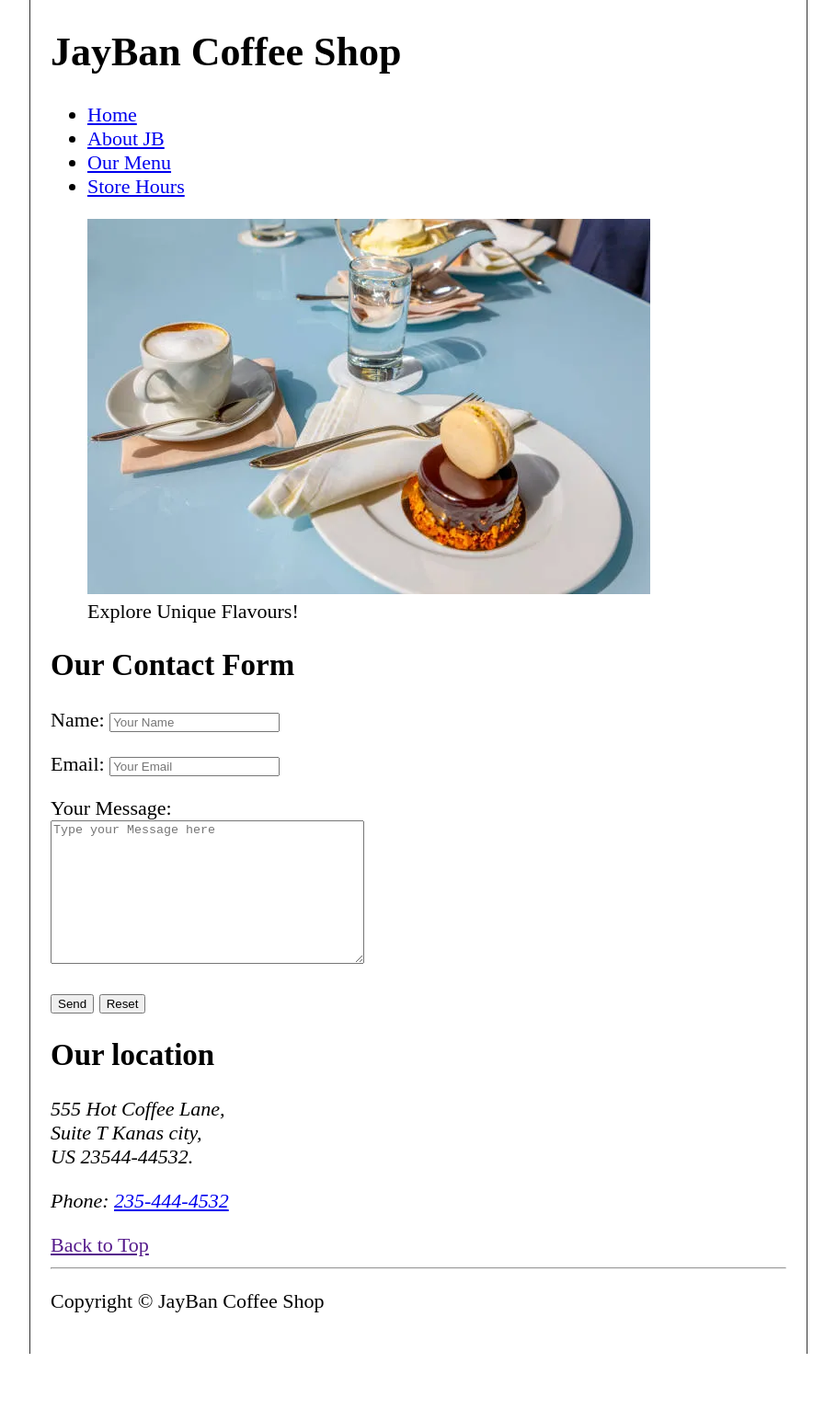
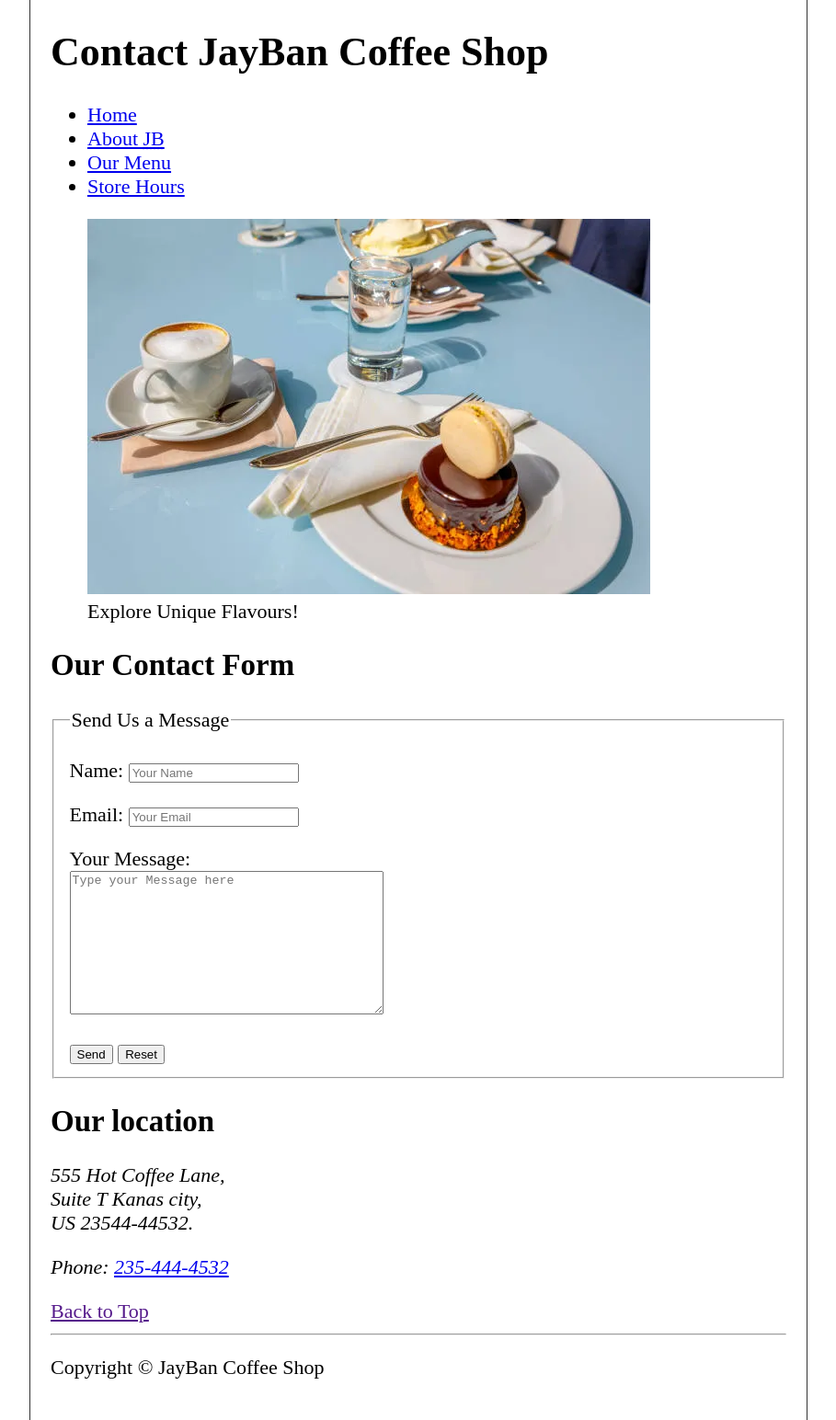
Before and after one commit to sanjay-g-v-y/html-project, a plain HTML site: page contact.html in a window 1280 px wide. Shown: the part 20-1564 px from the top of the page at 92% size, without its empty margins (185-1094 px from the left). Before the commit the page ends 1492 px from the top, so only its background shows below. Drawn offline with Linux system fonts and the light colour scheme.

Commit message:
final html only version

```diff
--- a/contact.html
+++ b/contact.html
@@ -5,18 +5,18 @@
     <meta name="viewport" content="width=device-width, initial-scale=1.0">
     <link rel="stylesheet" href="styles.css" type="text/css">
     <link rel="icon" href="images/icon.png" type="image/x-icon">
-    <title>JB Coffee Shop</title>
+    <title>Contact Us</title>
 </head>
 <body>
     <header>
-        <h1>JayBan Coffee Shop</h1>
+        <h1>Contact JayBan Coffee Shop</h1>
         <nav aria-label="primary-navigation">
             <ul>
                 <li>
                     <a href="home.html">Home</a>
                 </li>
                 <li>
-                    <a href="home.html#about">About JB</a>
+                    <a href="home.html#about">About <abbr title="JayBan">JB</abbr></a>
                 </li>
                 <li>
                     <a href="home.html#menu">Our Menu</a>
@@ -34,18 +34,18 @@
     </header>
 
     <main>
-
-        <article>
             <section>
                 <h2>Our Contact Form</h2>
                 <form>
+                    <fieldset>
+                        <legend>Send Us a Message</legend>
                         <p>
                             <label for="name">Name: </label>
                             <input type="text" placeholder="Your Name" name="Name" id="name" required>
                         </p>
                         <p>
                             <label for="email">Email: </label>
-                        <input type="text" placeholder="Your Email" name="Email" id="email" required>
+                            <input type="email" placeholder="Your Email" name="Email" id="email" required>
                         </p>
                         <p>
                             <label for="message">Your Message: </label><br>
@@ -53,6 +53,7 @@
                         </p>
                         <button type="submit" formaction="https://httpbin.org/post" formmethod="post">Send</button>
                         <button type="reset">Reset</button>
+                    </fieldset>
                 </form>
             </section>
 
@@ -65,7 +66,6 @@
                 </address>
                 <p><em>Phone: <a href="tel:+222354444532">235-444-4532</a></em></p>
             </section>
-        </article>
 
         <a href="">Back to Top</a>
     </main>
```
Lines whose indentation alone changed are shown as unchanged.
